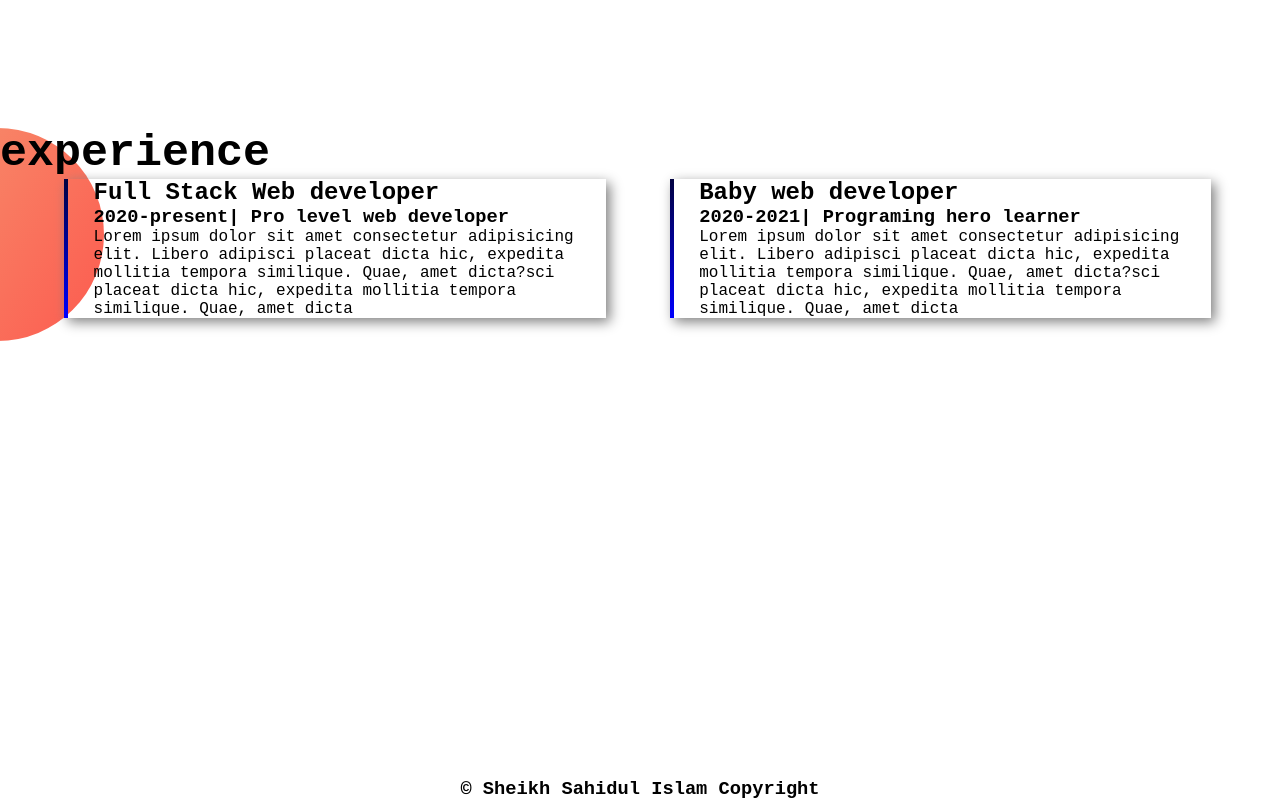
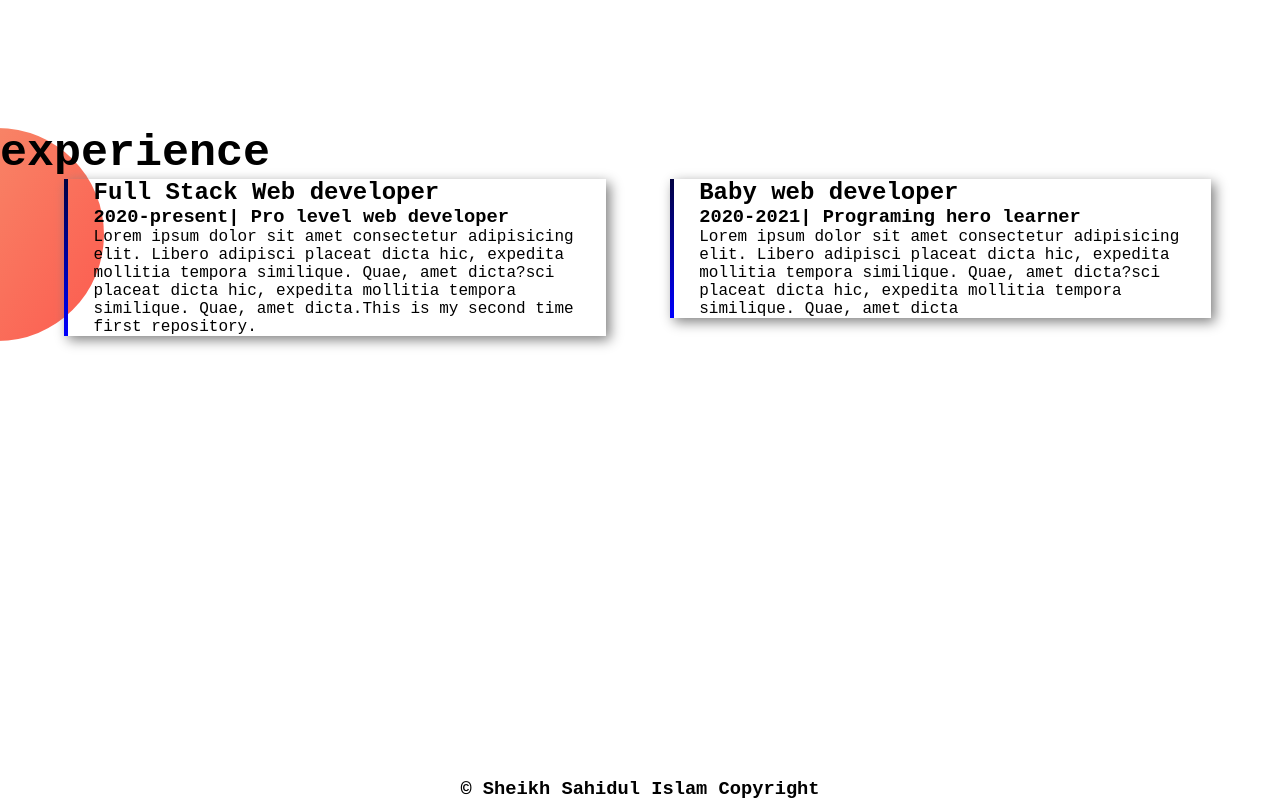
Before and after one commit to sheikhdidar/new-project, a plain HTML site: page index.html in a window 1280 px wide. Shown: the part 1222-2022 px from the top of the page. Drawn offline with Linux system fonts and the light colour scheme.

Commit message:
second time commit

```diff
--- a/index.html
+++ b/index.html
@@ -36,7 +36,7 @@
       <div id="full-stack" class="half-width">
         <h2>Full Stack Web developer</h2>
         <h3>2020-present| Pro level web developer</h3>
-        <p>Lorem ipsum dolor sit amet consectetur adipisicing elit. Libero adipisci placeat dicta hic, expedita mollitia tempora similique. Quae, amet dicta?sci placeat dicta hic, expedita mollitia tempora similique. Quae, amet dicta</p>
+        <p>Lorem ipsum dolor sit amet consectetur adipisicing elit. Libero adipisci placeat dicta hic, expedita mollitia tempora similique. Quae, amet dicta?sci placeat dicta hic, expedita mollitia tempora similique. Quae, amet dicta.This is my second time first repository.</p>
       </div>
       <div id="baby" class="half-width">
         <h2>Baby web developer</h2>
```
